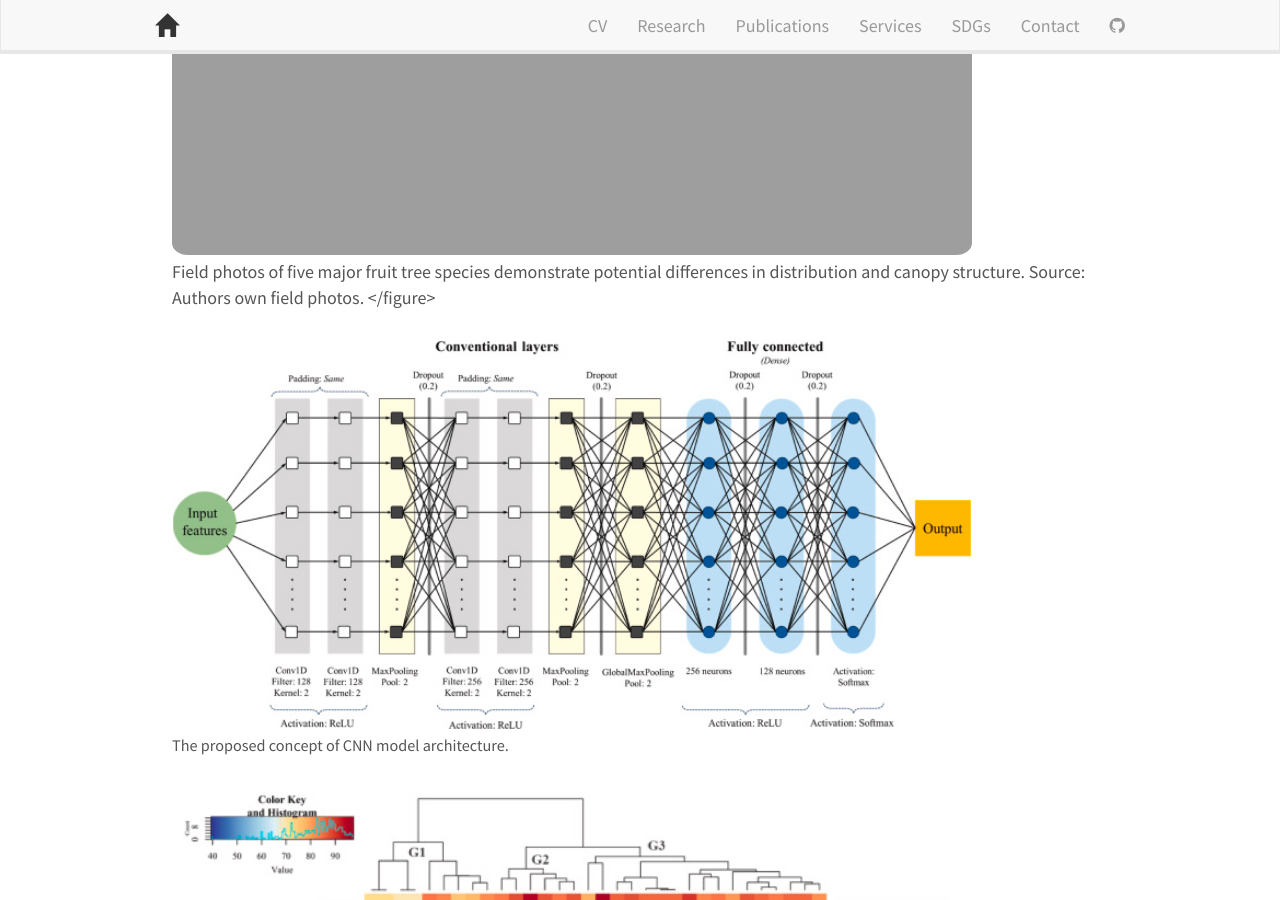
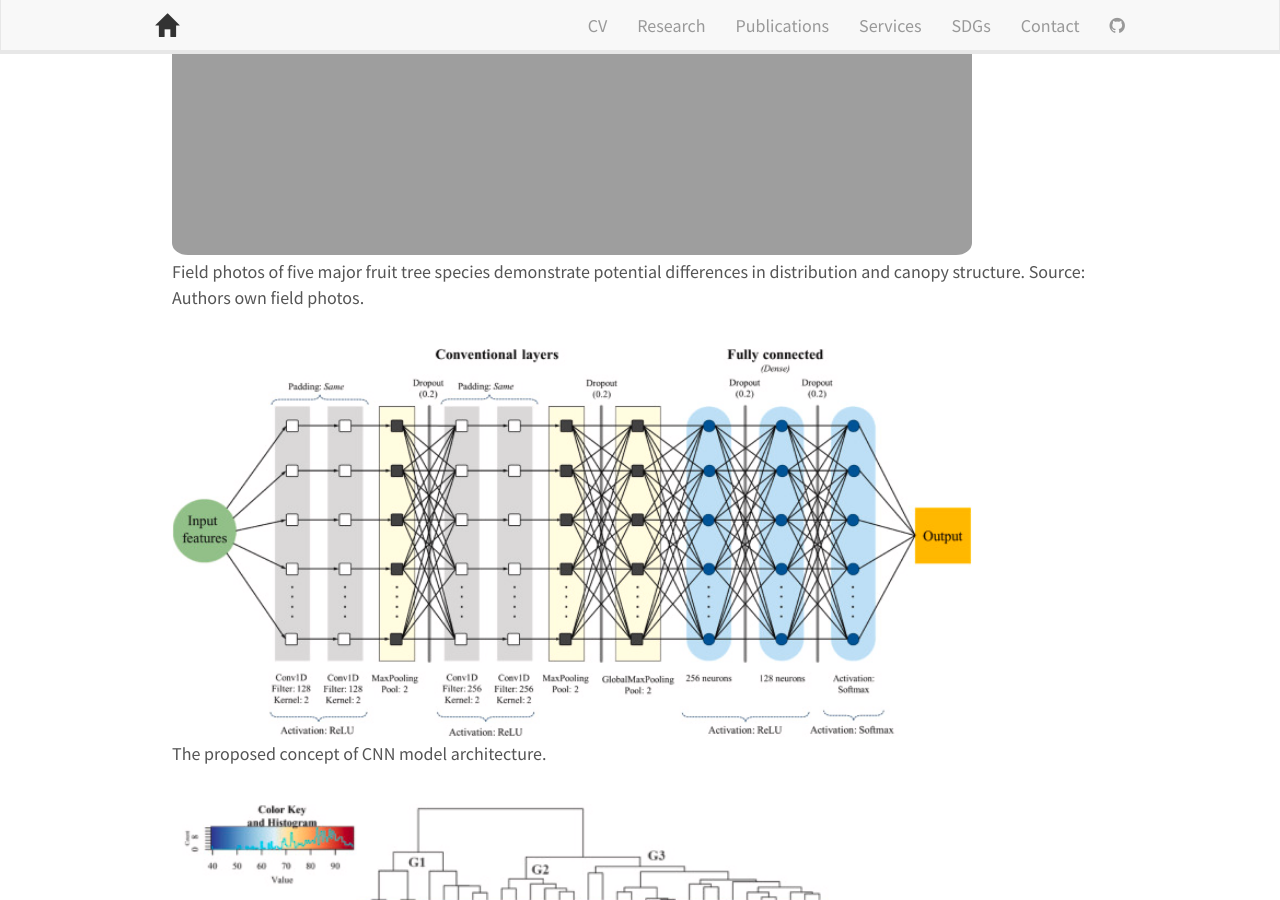
Before and after one commit to canng/cann, a Jekyll site: the page built from _posts/2025-06-17-CNN_Fruit.md, in a window 1280 px wide and 900 px high, scrolled down 2222 px. Built offline with Jekyll 4.4.1, drawn with Linux system fonts in a browser that asks for light colours; nearby versions of some CDN libraries; some of the changed text lies outside the part shown.

Commit message:
add figcaption to CNN_Fruit

```diff
--- a/_posts/2025-06-17-CNN_Fruit.md
+++ b/_posts/2025-06-17-CNN_Fruit.md
@@ -32,6 +32,7 @@ date: 2025-06-17
 <figure>
 <img src="{{ site.url }}{{ site.baseurl }}/images/pubpic/2025/CNN_Fruit_02.jpg" class="img-responsive" width="800px" height="auto" />
 <figcaption>Field photos of five major fruit tree species demonstrate potential differences in distribution and canopy structure. Source: Authors own field photos.
+</figcaption>
 </figure>
 
 <figure>
```
